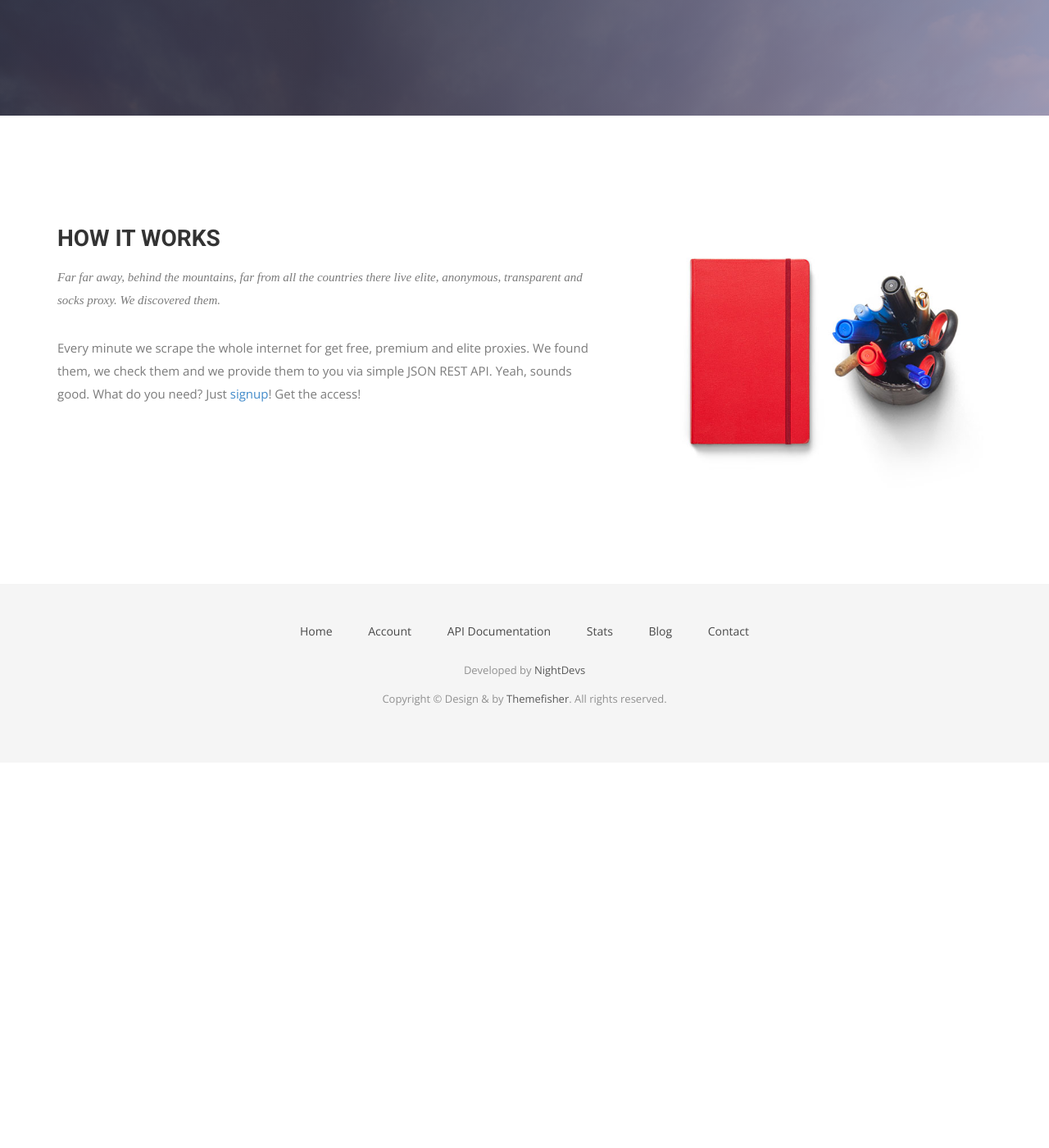
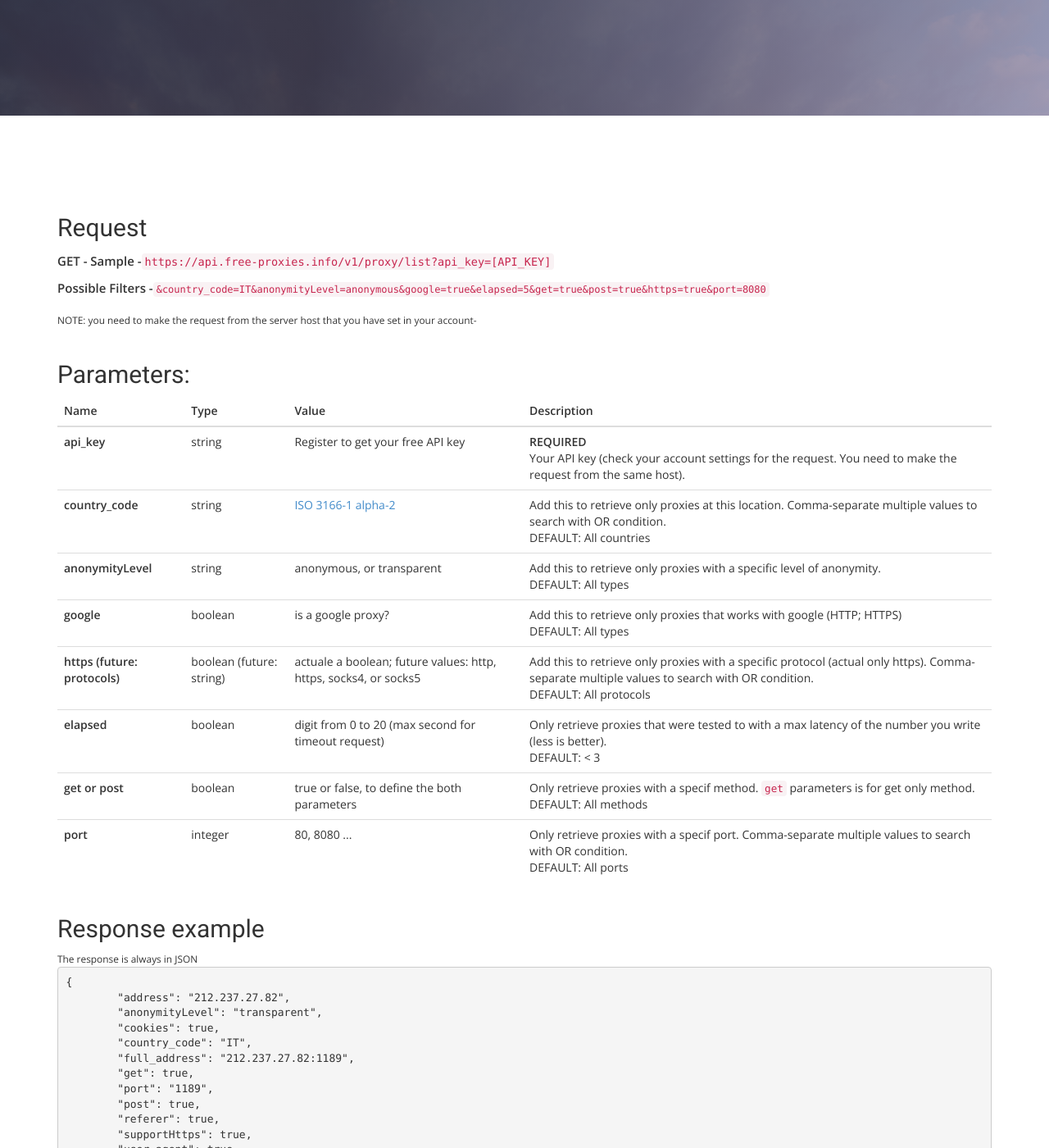
Before and after one commit to TheJoin95/free-proxies.info, a Jekyll site: the page built from documentation.html, in a window 1280 px wide and 1400 px high, scrolled down 281 px. Shown: the whole window at 82% size. Built offline with Jekyll 4.4.1, drawn with Linux system fonts in a browser that asks for light colours; nearby versions of some CDN libraries; some web fonts are replaced; before the commit the page ends 1211 px from its top, so only the background shows below that; some of the changed text lies outside the part shown.

Commit message:
update documentation

```diff
--- a/_config.yml
+++ b/_config.yml
@@ -12,6 +12,7 @@ keep_files:
   - ".git"
   - ".gitignore"
 
+incremental: True
 
 # Site settings
 title: Free-Proxies | Public Elite and Anonymous Proxy API
--- a/documentation.html
+++ b/documentation.html
@@ -20,24 +20,102 @@ permalink: /documentation.html
   <div class="container">
   	<div class="row">
   		<div class="col-sm-12">
+  			<h2>Request</h2>
+  			<p>
+  				<label>GET - Sample - </label><code>https://api.free-proxies.info/v1/proxy/list?api_key=[API_KEY]</code><br/>
+  				<label>Possible Filters - </label><code style="font-size: 12px">&country_code=IT&anonymityLevel=anonymous&google=true&elapsed=5&get=true&post=true&https=true&port=8080</code>
+  			</p>
+			<small>NOTE: you need to make the request from the server host that you have set in your account-</small>
 
+  			<br/>
+  			<br/>
+  			<h2>Parameters:</h2>
+  			<table class="table table-responsive">
+  				<thead>
+  					<tr>
+  						<th>Name</th>
+  						<th>Type</th>
+  						<th>Value</th>
+  						<th>Description</th>
+  					</tr>
+  				</thead>
+  				<tbody>
+  					<tr>
+  						<td><strong>api_key</strong></td>
+  						<td>string</td>
+  						<td>Register to get your free API key</td>
+  						<td><strong>REQUIRED</strong><br>Your API key (check your account settings for the request. You need to make the request from the same host).</td>
+  					</tr>
+  					<tr>
+  						<td><strong>country_code</strong></td>
+  						<td>string</td>
+  						<td><a href="https://en.wikipedia.org/wiki/ISO_3166-1_alpha-2" target="_blank">ISO 3166-1 alpha-2</a></td>
+  						<td>Add this to retrieve only proxies at this location. Comma-separate multiple values to search with OR condition.<br>DEFAULT: All countries</td>
+  					</tr>
+  					<tr>
+  						<td><strong>anonymityLevel</strong></td>
+  						<td>string</td>
+  						<td>anonymous, or transparent</td>
+  						<td>Add this to retrieve only proxies with a specific level of anonymity.<br>DEFAULT: All types</td>
+  					</tr>
+  					<tr>
+  						<td><strong>google</strong></td>
+  						<td>boolean</td>
+  						<td>is a google proxy?</td>
+  						<td>Add this to retrieve only proxies that works with google (HTTP; HTTPS)<br>DEFAULT: All types</td>
+  					</tr>
+  					<tr>
+  						<td><strong>https (future: protocols)</strong></td>
+  						<td>boolean (future: string)</td>
+  						<td>actuale a boolean; future values: http, https, socks4, or socks5</td>
+  						<td>Add this to retrieve only proxies with a specific protocol (actual only https). Comma-separate multiple values to search with OR condition.<br>DEFAULT: All protocols</td>
+  					</tr>
+  					<tr>
+  						<td><strong>elapsed</strong></td>
+  						<td>boolean</td>
+  						<td>digit from 0 to 20 (max second for timeout request)</td>
+  						<td>Only retrieve proxies that were tested to with a max latency of the number you write (less is better).<br>DEFAULT: < 3</td>
+  					</tr>
+  					<tr>
+  						<td><strong>get or post</strong></td>
+  						<td>boolean</td>
+  						<td>true or false, to define the both parameters </td>
+  						<td>Only retrieve proxies with a specif method. <code>get</code> parameters is for get only method.<br>DEFAULT: All methods</td>
+  					</tr>
+  					<tr>
+  						<td><strong>port</strong></td>
+  						<td>integer</td>
+  						<td>80, 8080 ... </td>
+  						<td>Only retrieve proxies with a specif port. Comma-separate multiple values to search with OR condition.<br>DEFAULT: All ports</td>
+  					</tr>
+  				</tbody>
+  			</table>
   		</div>
   	</div>
     <div class="row">
-      <div class="col-md-7 col-sm-12">
-        <div class="block">
-          <div class="section-title">
-            <h2>How it works</h2>
-            <p>Far far away, behind the mountains, far from all the countries there live elite, anonymous, transparent and socks proxy. We discovered them.</p>
-          </div>
-          <p>Every minute we scrape the whole internet for get free, premium and elite proxies. We found them, we check them and we provide them to you via simple JSON REST API. Yeah, sounds good. What do you need? Just <a href="/signup">signup</a>! Get the access!</p>
-        </div>
-      </div><!-- .col-md-7 close -->
-      <div class="col-md-5 col-sm-12">
-        <div class="block">
-          <img src="img/wrapper-img.png" alt="Img">
-        </div>
-      </div><!-- .col-md-5 close -->
+      <div class="col-md-12 col-sm-12">
+      	<h2>Response example</h2>
+      	<small>The response is always in JSON</small>
+      	<pre>
+{
+	"address": "212.237.27.82",
+	"anonymityLevel": "transparent",
+	"cookies": true,
+	"country_code": "IT",
+	"full_address": "212.237.27.82:1189",
+	"get": true,
+	"port": "1189",
+	"post": true,
+	"referer": true,
+	"supportHttps": true,
+	"user_agent": true,
+	"websites": {
+		"amazon": false,
+		"google": true
+	}
+}
+      	</pre>
+      </div>
     </div>
   </div>
 </section>
```
Also changed, not shown: 1 other file.
